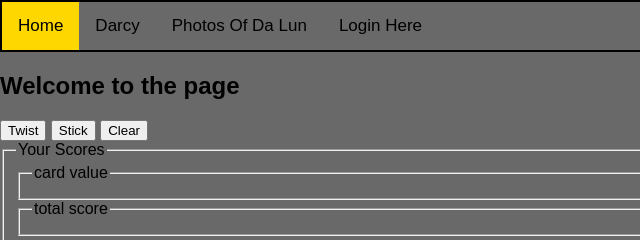
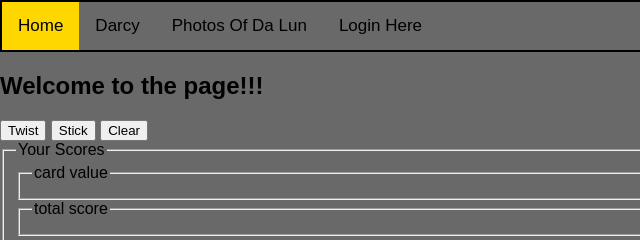
Before and after one commit to RandomOne33441234/Server, a plain HTML site: page index.html in a window 1280 px wide. Shown: the top 240 px of the page, 0-640 px from the left. Drawn offline with Linux system fonts and the light colour scheme.

Commit message:
hellllllo

```diff
--- a/index.html
+++ b/index.html
@@ -9,7 +9,7 @@
   <a href="photos.html">Photos Of Da Lun</a>
   <a href="login.html">Login Here</a>
 </div>
-<h2>Welcome to the page</h2>
+<h2>Welcome to the page!!!</h2>
 
 <img src="photos\main.jpg" style="float:right;height:300px;" width="300" >
 
```
